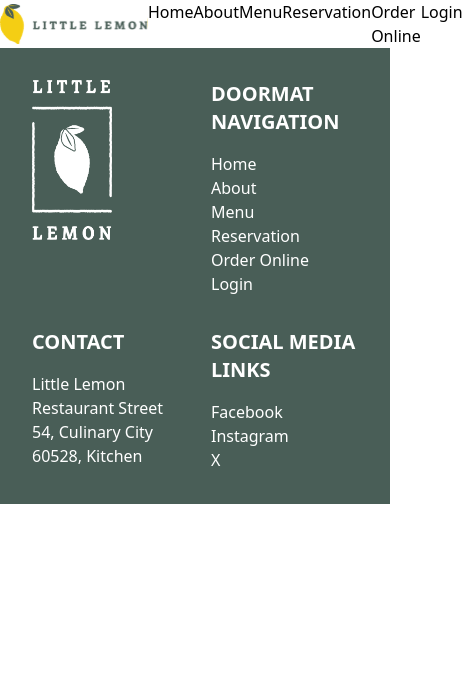
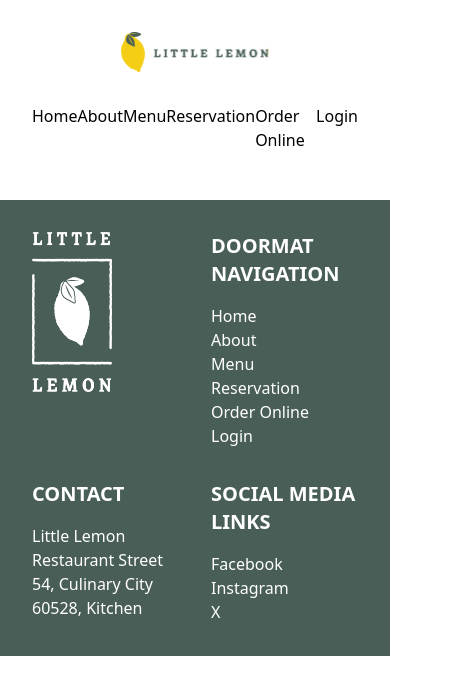
Before and after one commit to erickpatrick/coursera-meta-frontend-capstone-project-little-lemon, a React (Create React App) app: page / in a window 390 px wide. Shown: the top 694 px of the page, 463 px wide, since content can reach past the window. Built offline with nearby package versions, Linux system fonts and the light colour scheme.

Commit message:
adjusts header/navigation

```diff
--- a/src/components/Header.jsx
+++ b/src/components/Header.jsx
@@ -2,8 +2,8 @@ import Nav from './Nav'
 import Logo from '../assets/Logo.svg'
 
 export default function Header() {
-    return <header className="flex header">
-        <img className="logo" src={Logo} alt="Little Lemon logo" />
+    return <header className="max-w-5xl mx-auto p-8 sm:flex justify-between sm:gap-16 md:gap-32">
+        <img className="max-sm:mx-auto max-sm:mb-4" src={Logo} alt="Little Lemon logo" />
         <Nav />
     </header>
 }
--- a/src/components/Nav.jsx
+++ b/src/components/Nav.jsx
@@ -1,6 +1,6 @@
 export default function Nav() {
-    return <nav>
-        <ul className="flex navigation">
+    return <nav className="w-full">
+        <ul className="py-4 flex justify-between">
             <li><a href="#">Home</a></li>
             <li><a href="#">About</a></li>
             <li><a href="#">Menu</a></li>
```
